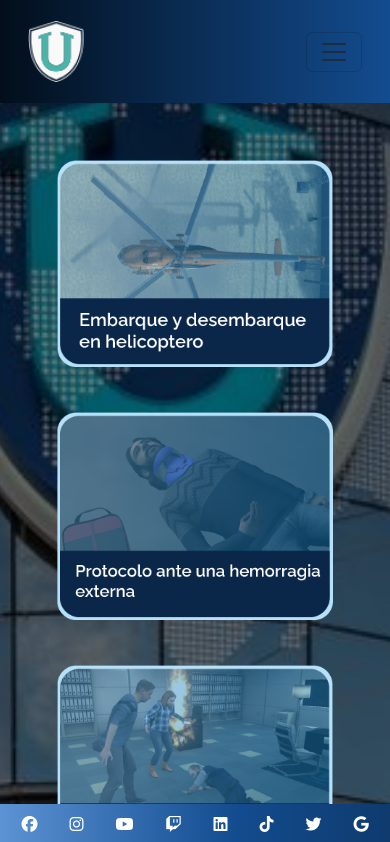
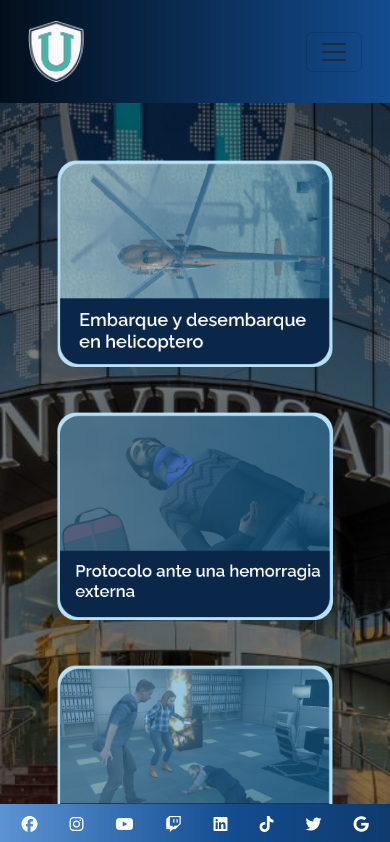
Before and after one commit to enrfercas/Juego-Universae, a React (Vite) app: page / in a window 390 px wide. Shown: the top 842 px of the page. Built offline with nearby package versions, Linux system fonts and the light colour scheme.

Commit message:
heigh html

```diff
--- a/src/index.css
+++ b/src/index.css
@@ -9,20 +9,19 @@
 }
 
 
+html {
+    height: 100%;
+}
+
 body {
     background-image: url(../public/Games-Images/fondo_universae.png);
     background-repeat: no-repeat;
     background-size: cover; /* Cambiado de 'contain' a 'cover' */
     background-position: center center;
     z-index: -5;
-    height: 100vh;
+    height: 100%;
 }
-@media (max-width: 768px){
-    body {
-        height: auto;
 
-    }
-}
 
 
 
```
